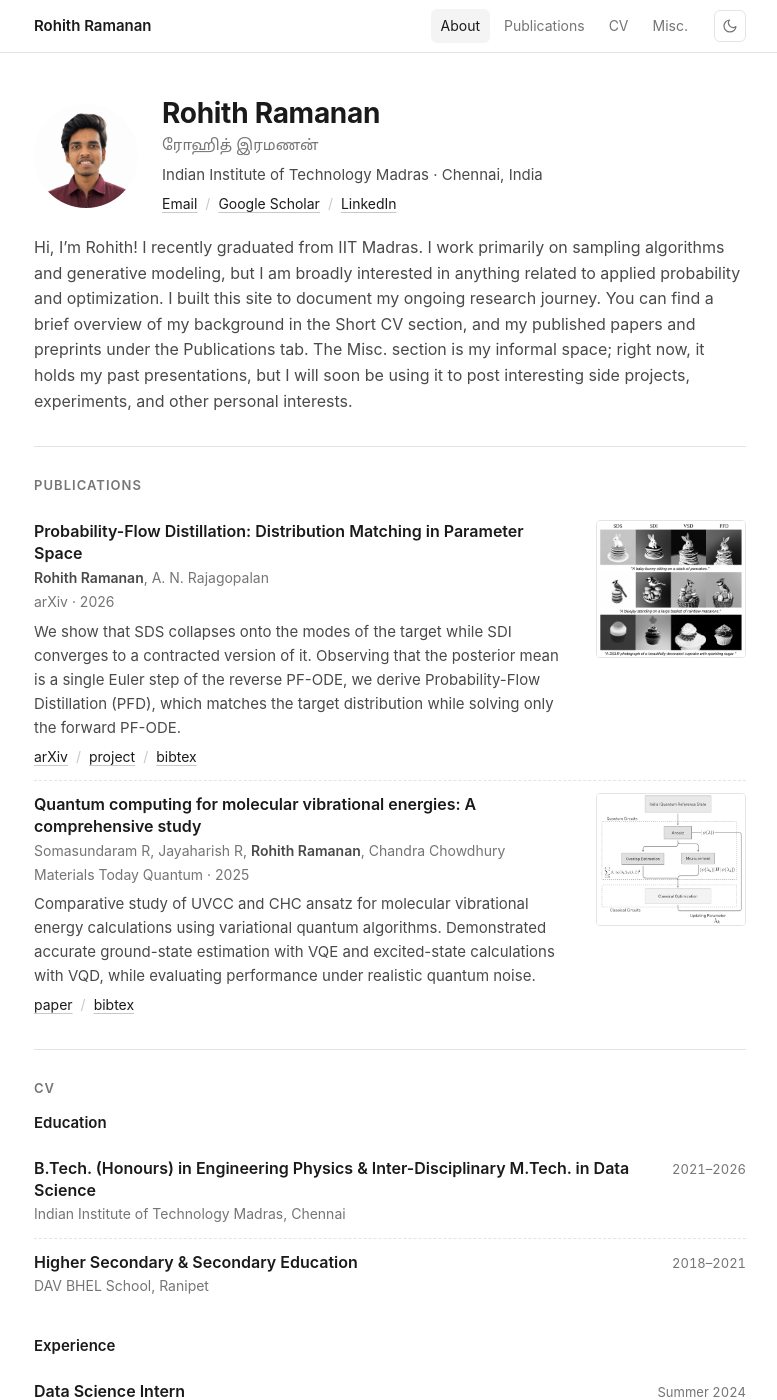
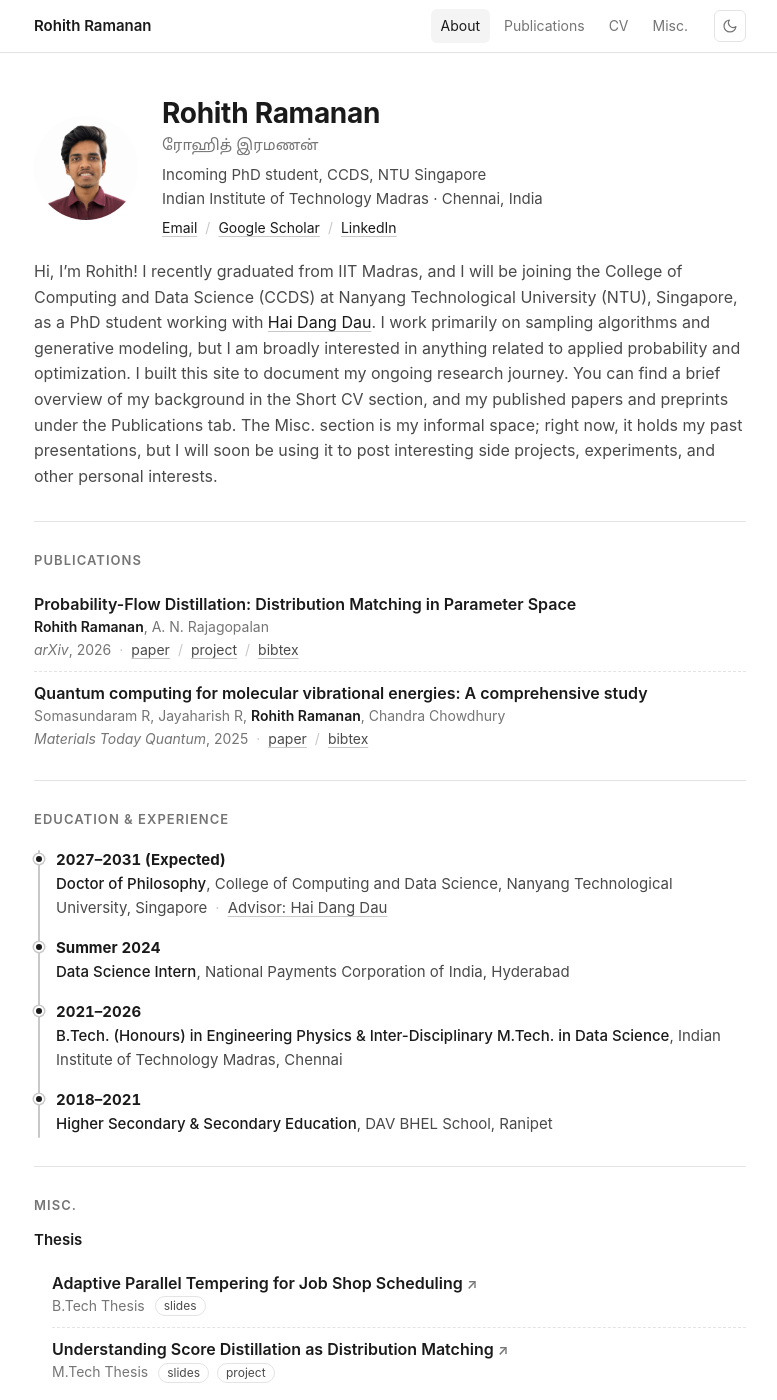
Before and after one commit to rrohithiam/rrohithiam.github.io, a Jekyll site: the page built from _pages/about.md, in a window 1280 px wide and 1400 px high. Shown: the whole window, without its empty margins (250-1027 px from the left). Built offline with Jekyll 4.4.1, drawn with Linux system fonts in a browser that asks for light colours; some of the changed text lies outside the part shown.

Commit message:
Minor modifications

```diff
--- a/_config.yml
+++ b/_config.yml
@@ -26,7 +26,7 @@ author:
   avatar           : "Photo.png"
   name             : "Rohith Ramanan<br>ரோஹித் இரமணன்"
   pronouns         : # example: "she/her"
-  bio              : ""
+  bio              : "Incoming PhD student, CCDS, NTU Singapore"
   location         : "Chennai, India"
   employer         : "Indian Institute of Technology Madras"
   uri              : # URL
--- a/_data/cv_short.yml
+++ b/_data/cv_short.yml
@@ -1,18 +1,21 @@
-# Entries shown in the "CV" section of the home page.
-# Each entry: title, org, date, and an optional list of details.
+# Timeline shown in the "CV" section of the home page, top to bottom.
+# Each entry: date, title, org,
+# and optional links (label + url) shown after the text.
 
-education:
-  - title: "B.Tech. (Honours) in Engineering Physics & Inter-Disciplinary M.Tech. in Data Science"
-    org: "Indian Institute of Technology Madras, Chennai"
-    date: "2021–2026"
-  - title: "Higher Secondary & Secondary Education"
-    org: "DAV BHEL School, Ranipet"
-    date: "2018–2021"
+- date: "2027–2031 (Expected)"
+  title: "Doctor of Philosophy"
+  org: "College of Computing and Data Science, Nanyang Technological University, Singapore"
+  links:
+    - { label: "Advisor: Hai Dang Dau", url: "https://hai-dang-dau.github.io/" }
 
-experience:
-  - title: "Data Science Intern"
-    org: "National Payments Corporation of India, Hyderabad"
-    date: "Summer 2024"
-    details:
-      - "Research on Positive-Unlabeled (PU) learning for UPI fraud detection"
-      - "Also explored graph-based semi-supervised learning, including Laplacian and Poisson learning"
+- date: "Summer 2024"
+  title: "Data Science Intern"
+  org: "National Payments Corporation of India, Hyderabad"
+
+- date: "2021–2026"
+  title: "B.Tech. (Honours) in Engineering Physics & Inter-Disciplinary M.Tech. in Data Science"
+  org: "Indian Institute of Technology Madras, Chennai"
+
+- date: "2018–2021"
+  title: "Higher Secondary & Secondary Education"
+  org: "DAV BHEL School, Ranipet"
--- a/_data/misc.yml
+++ b/_data/misc.yml
@@ -1,17 +1,15 @@
 # Entries shown in the "Misc." section of the home page.
-# Each group has a heading and a list of items: title, type, desc, links (label + url).
+# Each group has a heading and a list of items: title, type, links (label + url).
 
 - heading: "Thesis"
   items:
     - title: "Adaptive Parallel Tempering for Job Shop Scheduling"
       type: "B.Tech Thesis"
-      desc: "Developed a parallel tempering solver for scheduling problems using adaptive temperature tuning and efficient neighbor search"
       links:
         - { label: "thesis", url: "/files/bachelors_thesis.pdf" }
         - { label: "slides", url: "/files/btp.pdf" }
     - title: "Understanding Score Distillation as Distribution Matching"
       type: "M.Tech Thesis"
-      desc: "Formulated an extension to score-distillation approaches with provable sampling properties, improving fidelity in 3D generation"
       links:
         - { label: "paper", url: "https://arxiv.org/pdf/2605.09071" }
         - { label: "slides", url: "/files/ddp.pdf" }
@@ -21,11 +19,9 @@
   items:
     - title: "Bounded Envy-Free Cake Cutting Protocols"
       type: "Game Theory"
-      desc: "Presentation on envy-free cake-cutting protocols for allocating heterogeneous resources among multiple agents."
       links:
         - { label: "slides", url: "/files/cake_cutting.pdf" }
     - title: "Markov Chain Mixing Time on Uniform Graph Colorings"
       type: "MCMC"
-      desc: "Presentation on bounding the mixing time of Glauber dynamics for the uniform distribution over proper colorings of graphs."
       links:
         - { label: "slides", url: "/files/mixing_time.pdf" }
--- a/_layouts/home.html
+++ b/_layouts/home.html
@@ -59,6 +59,7 @@
       <div>
         <h1 class="name">{{ display_name }}</h1>
         {% if native_name and native_name != "" %}<p class="native-name">{{ native_name }}</p>{% endif %}
+        {% if site.author.bio and site.author.bio != "" %}<p class="affil">{{ site.author.bio }}</p>{% endif %}
         <p class="affil">{{ site.author.employer }}{% if site.author.location %} · {{ site.author.location }}{% endif %}</p>
         <p class="contact">
           {%- capture sep %}<span class="sep" aria-hidden="true">/</span>{% endcapture -%}
@@ -78,19 +79,17 @@
     <h2 class="section-title">Publications</h2>
     {% capture bold_name %}<strong>{{ display_name }}</strong>{% endcapture %}
     {% assign pubs = site.publications | sort: "date" | reverse %}
+    <ol class="entries">
     {% for p in pubs %}
-    {% assign bib_id = "bib-" | append: p.slug %}
-    <article class="item pub">
-      <div class="pub-body">
-        <h3 class="item-title">{{ p.title }}</h3>
-        {% if p.authors %}<p class="meta">{{ p.authors | replace: display_name, bold_name }}</p>{% endif %}
-        <p class="meta">{{ p.venue }} · {{ p.date | date: "%Y" }}</p>
-        {% if p.description %}<p class="desc">{{ p.description }}</p>{% endif %}
-        <p class="links">
-          {%- if p.paperurl -%}
-            <a href="{{ p.paperurl }}" target="_blank" rel="noopener">{% if p.category == "preprints" or p.paperurl contains "arxiv" or p.paperurl contains "arXiv" %}arXiv{% else %}paper{% endif %}</a>
-          {%- endif -%}
-          {%- if p.project -%}<span class="sep" aria-hidden="true">/</span><a href="{{ p.project | remove: site.url }}">project</a>{%- endif -%}
+      {% assign bib_id = "bib-" | append: p.slug %}
+      <li class="entry">
+        <p class="entry-title">{{ p.title }}</p>
+        {% if p.authors %}<p class="entry-sub">{{ p.authors | replace: display_name, bold_name }}</p>{% endif %}
+        <p class="entry-meta">
+          <span class="venue">{{ p.venue }}</span>, {{ p.date | date: "%Y" }}
+          {%- if p.paperurl or p.project or p.bibtex -%}<span class="dot" aria-hidden="true">·</span>{%- endif -%}
+          {%- if p.paperurl -%}<a href="{{ p.paperurl }}" target="_blank" rel="noopener">paper</a>{%- endif -%}
+          {%- if p.project -%}{% if p.paperurl %}<span class="sep" aria-hidden="true">/</span>{% endif %}<a href="{{ p.project | remove: site.url }}">project</a>{%- endif -%}
           {%- if p.bibtex -%}<span class="sep" aria-hidden="true">/</span><button type="button" class="link-btn bib-toggle" aria-expanded="false" aria-controls="{{ bib_id }}">bibtex</button>{%- endif -%}
         </p>
         {% if p.bibtex %}
@@ -99,35 +98,33 @@
           <pre>{{ p.bibtex | strip | escape }}</pre>
         </div>
         {% endif %}
-      </div>
-      {% if p.image and p.image != "" %}
-      <img class="pub-thumb" src="{{ '/images/' | append: p.image | relative_url }}" alt="" loading="lazy">
-      {% endif %}
-    </article>
+      </li>
     {% endfor %}
+    </ol>
   </section>
 
   <!-- CV -->
   <section id="cv" class="section">
-    <h2 class="section-title">CV</h2>
-    {% assign cv = site.data.cv_short %}
-    {% for group in cv %}
-      <h3 class="group-title">{{ group[0] | capitalize }}</h3>
-      {% for e in group[1] %}
-      <div class="item row">
-        <div>
-          <h4 class="item-title">{{ e.title }}</h4>
-          <p class="meta">{{ e.org }}</p>
-          {% if e.details %}
-          <ul class="details">
-            {% for d in e.details %}<li>{{ d }}</li>{% endfor %}
-          </ul>
-          {% endif %}
-        </div>
-        <span class="date">{{ e.date }}</span>
-      </div>
-      {% endfor %}
+    <h2 class="section-title">Education &amp; Experience</h2>
+    <ol class="timeline">
+    {% for e in site.data.cv_short %}
+      <li class="tl-item">
+        <p class="tl-head">
+          <span class="tl-date">{{ e.date }}</span>
+        </p>
+        <p class="tl-text">
+          <span class="tl-title">{{ e.title }}</span>{% if e.org %}, {{ e.org }}{% endif %}
+          {%- if e.links -%}
+            <span class="dot" aria-hidden="true">·</span>
+            {%- for l in e.links -%}
+              {%- unless forloop.first -%}<span class="sep" aria-hidden="true">/</span>{%- endunless -%}
+              <a href="{{ l.url }}"{% if l.url contains "://" or l.url contains ".pdf" %} target="_blank" rel="noopener"{% endif %}>{{ l.label }}</a>
+            {%- endfor -%}
+          {%- endif -%}
+        </p>
+      </li>
     {% endfor %}
+    </ol>
   </section>
 
   <!-- Misc -->
@@ -135,23 +132,24 @@
     <h2 class="section-title">Misc.</h2>
     {% for group in site.data.misc %}
       <h3 class="group-title">{{ group.heading }}</h3>
+      <ol class="entries misc-list">
       {% for it in group.items %}
-      <div class="item row">
-        <div>
-          <h4 class="item-title">{{ it.title }}</h4>
-          {% if it.desc %}<p class="desc">{{ it.desc }}</p>{% endif %}
-          {% if it.links %}
-          <p class="links">
-            {%- for l in it.links -%}
-              {%- unless forloop.first -%}<span class="sep" aria-hidden="true">/</span>{%- endunless -%}
-              <a href="{{ l.url }}"{% if l.url contains "://" or l.url contains ".pdf" %} target="_blank" rel="noopener"{% endif %}>{{ l.label }}</a>
+        {%- assign main = it.links | first -%}
+        <li class="entry">
+          <p class="entry-title">
+            {%- if main -%}
+              <a class="title-link" href="{{ main.url }}"{% if main.url contains "://" or main.url contains ".pdf" %} target="_blank" rel="noopener"{% endif %}>{{ it.title }}<span class="arrow" aria-hidden="true">↗</span></a>
+            {%- else -%}{{ it.title }}{%- endif -%}
+          </p>
+          <p class="entry-meta misc-meta">
+            {%- if it.type -%}<span>{{ it.type }}</span>{%- endif -%}
+            {%- for l in it.links offset: 1 -%}
+              <a class="chip" href="{{ l.url }}"{% if l.url contains "://" or l.url contains ".pdf" %} target="_blank" rel="noopener"{% endif %}>{{ l.label }}</a>
             {%- endfor -%}
           </p>
-          {% endif %}
-        </div>
-        {% if it.type %}<span class="date">{{ it.type }}</span>{% endif %}
-      </div>
+        </li>
       {% endfor %}
+      </ol>
     {% endfor %}
   </section>
 
--- a/_pages/about.md
+++ b/_pages/about.md
@@ -7,4 +7,4 @@ redirect_from:
   - /about.html
 ---
 
-Hi, I'm Rohith! I recently graduated from IIT Madras. I work primarily on sampling algorithms and generative modeling, but I am broadly interested in anything related to applied probability and optimization. I built this site to document my ongoing research journey. You can find a brief overview of my background in the Short CV section, and my published papers and preprints under the Publications tab. The Misc. section is my informal space; right now, it holds my past presentations, but I will soon be using it to post interesting side projects, experiments, and other personal interests.
+Hi, I'm Rohith! I recently graduated from IIT Madras, and I will be joining the College of Computing and Data Science (CCDS) at Nanyang Technological University (NTU), Singapore, as a PhD student working with [Hai Dang Dau](https://hai-dang-dau.github.io/). I work primarily on sampling algorithms and generative modeling, but I am broadly interested in anything related to applied probability and optimization. I built this site to document my ongoing research journey. You can find a brief overview of my background in the Short CV section, and my published papers and preprints under the Publications tab. The Misc. section is my informal space; right now, it holds my past presentations, but I will soon be using it to post interesting side projects, experiments, and other personal interests.
--- a/assets/css/home.css
+++ b/assets/css/home.css
@@ -199,6 +199,7 @@ a:hover { text-decoration-color: var(--text); }
 }
 .native-name { margin: 2px 0 0; color: var(--muted); font-size: 15px; }
 .affil { margin: 6px 0 0; color: var(--text-2); font-size: 15px; }
+.affil + .affil { margin-top: 0; }
 .contact { margin: 6px 0 0; font-size: 14px; }
 
 .prose { color: var(--text-2); }
@@ -206,64 +207,63 @@ a:hover { text-decoration-color: var(--text); }
 
 .sep { color: var(--line-strong); margin: 0 8px; }
 
-/* ---------- Items (publications, CV, misc) ---------- */
+/* ---------- Entries (publications, misc) ---------- */
 
-.item { padding: 12px 0; }
-.item + .item { border-top: 1px dashed var(--line); }
+.entries { list-style: none; margin: 0; padding: 0; }
+.entry { padding: 10px 0; }
+.entry + .entry { border-top: 1px dashed var(--line); }
+.entry p { margin: 0; }
 
-.item-title {
-  margin: 0;
-  font-size: 16px;
-  font-weight: 600;
-  line-height: 1.4;
+.entry-title { font-size: 16px; font-weight: 600; line-height: 1.45; }
+.entry-sub { margin-top: 2px; font-size: 14px; color: var(--muted); }
+.entry-sub strong { color: var(--text); font-weight: 600; }
+.entry-meta { margin-top: 2px; font-size: 14px; color: var(--muted); }
+.venue { font-style: italic; }
+
+.dot { color: var(--line-strong); margin: 0 8px; }
+.entry-meta a, .entry-meta .link-btn, .tl-text a { color: var(--text-2); }
+
+/* ---------- Timeline (education & experience) ---------- */
+
+.timeline {
+  list-style: none;
+  margin: 4px 0 0;
+  padding: 0 0 0 22px;
+  position: relative;
 }
-
-.meta { margin: 2px 0 0; font-size: 14px; color: var(--muted); }
-.meta strong { color: var(--text-2); font-weight: 600; }
-
-.desc { margin: 6px 0 0; font-size: 15px; color: var(--text-2); }
-
-.links { margin: 6px 0 0; font-size: 14px; }
-
-.row {
-  display: grid;
-  grid-template-columns: 1fr auto;
-  gap: 16px;
-  align-items: baseline;
+.timeline::before {
+  content: "";
+  position: absolute;
+  left: 4px;
+  top: 8px;
+  bottom: 8px;
+  width: 2px;
+  background: var(--line-strong);
+  border-radius: 1px;
 }
-.date {
-  font-size: 13px;
-  color: var(--muted);
-  white-space: nowrap;
+.tl-item { position: relative; padding: 6px 0 10px; }
+.tl-item::before {
+  content: "";
+  position: absolute;
+  left: -20px;
+  top: 14px;
+  width: 6px;
+  height: 6px;
+  border-radius: 50%;
+  background: var(--text);
+  box-shadow: 0 0 0 2px var(--bg), 0 0 0 3.5px var(--line-strong);
+}
+.tl-item p { margin: 0; }
+.tl-head { display: flex; align-items: center; gap: 10px; flex-wrap: wrap; }
+.tl-date {
+  font-size: 15px;
+  font-weight: 650;
   font-variant-numeric: tabular-nums;
 }
+.tl-text { margin-top: 2px; font-size: 15px; color: var(--text-2); }
+.tl-title { color: var(--text); font-weight: 500; }
 
-.details {
-  margin: 6px 0 0;
-  padding-left: 18px;
-  font-size: 15px;
-  color: var(--text-2);
-}
-.details li + li { margin-top: 2px; }
-
-/* Publications */
-
-.pub {
-  display: grid;
-  grid-template-columns: 1fr 150px;
-  gap: 24px;
-  align-items: start;
-}
-.pub-body { min-width: 0; }
-.pub-thumb {
-  width: 100%;
-  height: auto;
-  border-radius: 4px;
-  border: 1px solid var(--line);
-  filter: grayscale(1);
-  transition: filter 0.25s ease;
-}
-.pub:hover .pub-thumb { filter: none; }
+/* ---------- BibTeX ---------- */
 
 .link-btn {
   font: inherit;
@@ -281,7 +281,7 @@ a:hover { text-decoration-color: var(--text); }
 
 .bibtex {
   position: relative;
-  margin-top: 10px;
+  margin-top: 8px;
   background: var(--bg-soft);
   border: 1px solid var(--line);
   border-radius: 6px;
@@ -328,10 +328,33 @@ a:hover { text-decoration-color: var(--text); }
   .intro-head { gap: 16px; align-items: flex-start; }
   .avatar { width: 80px; height: 80px; }
   .name { font-size: 24px; }
+}
 
-  .pub { grid-template-columns: 1fr; gap: 10px; }
-  .pub-thumb { grid-row: 1; max-width: 180px; }
+/* ---------- Misc: linked titles + chips ---------- */
 
-  .row { grid-template-columns: 1fr; gap: 2px; }
-  .row .date { grid-row: 1; }
+.title-link { text-decoration: none; }
+.title-link .arrow {
+  display: inline-block;
+  margin-left: 4px;
+  font-size: 0.85em;
+  color: var(--muted);
+  transition: transform 0.15s ease, color 0.15s ease;
 }
+.title-link:hover { text-decoration: underline; text-decoration-color: var(--line-strong); }
+.title-link:hover .arrow { color: var(--text); transform: translate(1px, -1px); }
+
+.misc-meta { display: flex; flex-wrap: wrap; align-items: center; gap: 6px 8px; }
+.misc-meta > span { margin-right: 2px; }
+.chip {
+  font-size: 12px;
+  line-height: 1.5;
+  padding: 0 8px;
+  border: 1px solid var(--line);
+  border-radius: 999px;
+  color: var(--text-2);
+  text-decoration: none;
+  transition: border-color 0.15s ease, color 0.15s ease;
+}
+.chip:hover { border-color: var(--line-strong); color: var(--text); }
+.misc-list { padding-left: 18px; }
+@media (max-width: 640px) { .misc-list { padding-left: 12px; } }
```
